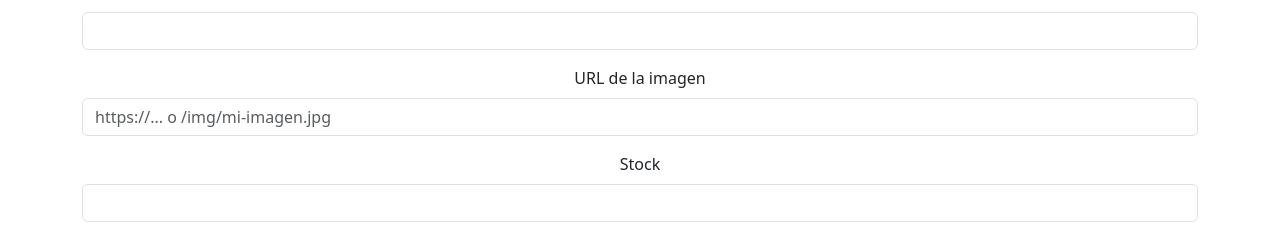
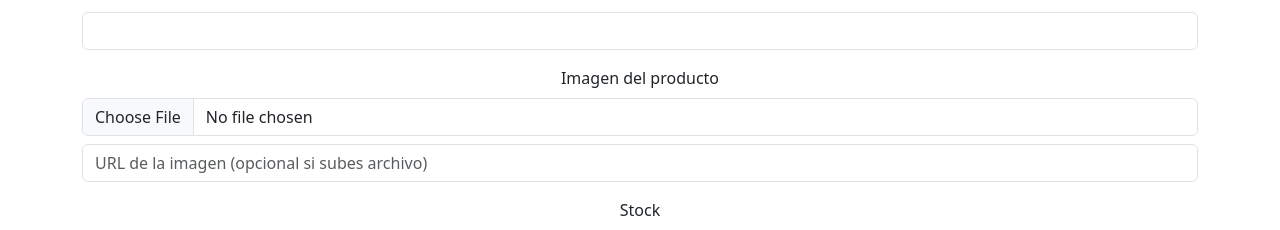
Before and after one commit to emalmeida-rp/panzaverdelib, a React (Vite) app: page /admin/products/new in a window 1280 px wide. Shown: the part 424-654 px from the top of the page. Built offline with nearby package versions, Linux system fonts and the light colour scheme; no server answers; sample sign-in values are in the browser's storage.

Commit message:
formcloudinary-productos

```diff
--- a/src/pages/admin/ProductForm.jsx
+++ b/src/pages/admin/ProductForm.jsx
@@ -2,6 +2,10 @@ import React, { useState, useEffect } from 'react';
 import { useNavigate, useParams } from 'react-router-dom';
 import { fetchWithAuth } from '../../utils/api';
 import { useAlert } from '../../context/AlertContext';
+import axios from 'axios';
+
+const CLOUDINARY_UPLOAD_PRESET = 'upload_lpv';
+const CLOUDINARY_CLOUD_NAME = 'libpanzaverdearcloudinary';
 
 const ProductForm = () => {
   const navigate = useNavigate();
@@ -18,7 +22,9 @@ const ProductForm = () => {
     isAvailable: true
   });
 
+  const [file, setFile] = useState(null);
   const [loading, setLoading] = useState(false);
+  const [uploading, setUploading] = useState(false);
   const [error, setError] = useState(null);
 
   useEffect(() => {
@@ -58,12 +64,39 @@ const ProductForm = () => {
     );
   };
 
+  const handleFileChange = (e) => {
+    setFile(e.target.files[0]);
+    if (e.target.files[0]) {
+      setFormData(prev => ({ ...prev, image: '' }));
+    }
+  };
+
   const handleSubmit = async (e) => {
     e.preventDefault();
     setLoading(true);
     setError(null);
 
-    if (!isValidImage(formData.image)) {
+    let imageUrl = formData.image;
+
+    if (file) {
+      setUploading(true);
+      try {
+        const formData = new FormData();
+        formData.append('file', file);
+        formData.append('upload_preset', CLOUDINARY_UPLOAD_PRESET);
+        const res = await axios.post(
+          `https://api.cloudinary.com/v1_1/${CLOUDINARY_CLOUD_NAME}/image/upload`,
+          formData
+        );
+        imageUrl = res.data.secure_url;
+      } catch (err) {
+        showAlert('Error al subir la imagen a Cloudinary', 'danger');
+        setUploading(false);
+        setLoading(false);
+        return;
+      }
+      setUploading(false);
+    } else if (!isValidImage(imageUrl)) {
       setError('La URL de la imagen debe ser una URL válida o una ruta local que comience con /');
       setLoading(false);
       return;
@@ -72,6 +105,7 @@ const ProductForm = () => {
     try {
       const productData = {
         ...formData,
+        image: imageUrl,
         price: parseFloat(formData.price),
         stock: parseInt(formData.stock)
       };
@@ -151,7 +185,13 @@ const ProductForm = () => {
         </div>
 
         <div className="mb-3">
-          <label htmlFor="image" className="form-label">URL de la imagen</label>
+          <label htmlFor="image" className="form-label">Imagen del producto</label>
+          <input
+            type="file"
+            className="form-control mb-2"
+            accept="image/*"
+            onChange={handleFileChange}
+          />
           <input
             type="text"
             className="form-control"
@@ -159,8 +199,8 @@ const ProductForm = () => {
             name="image"
             value={formData.image}
             onChange={handleChange}
-            // required
-            placeholder="https://... o /img/mi-imagen.jpg"
+            disabled={!!file}
+            placeholder="URL de la imagen (opcional si subes archivo)"
           />
         </div>
 
@@ -196,9 +236,9 @@ const ProductForm = () => {
           <button
             type="submit"
             className="btn btn-primary"
-            disabled={loading}
+            disabled={loading || uploading}
           >
-            {loading ? 'Guardando...' : isEditing ? 'Actualizar' : 'Crear'}
+            {loading ? 'Guardando...' : uploading ? 'Subiendo imagen...' : isEditing ? 'Actualizar' : 'Crear'}
           </button>
           <button
             type="button"
```
